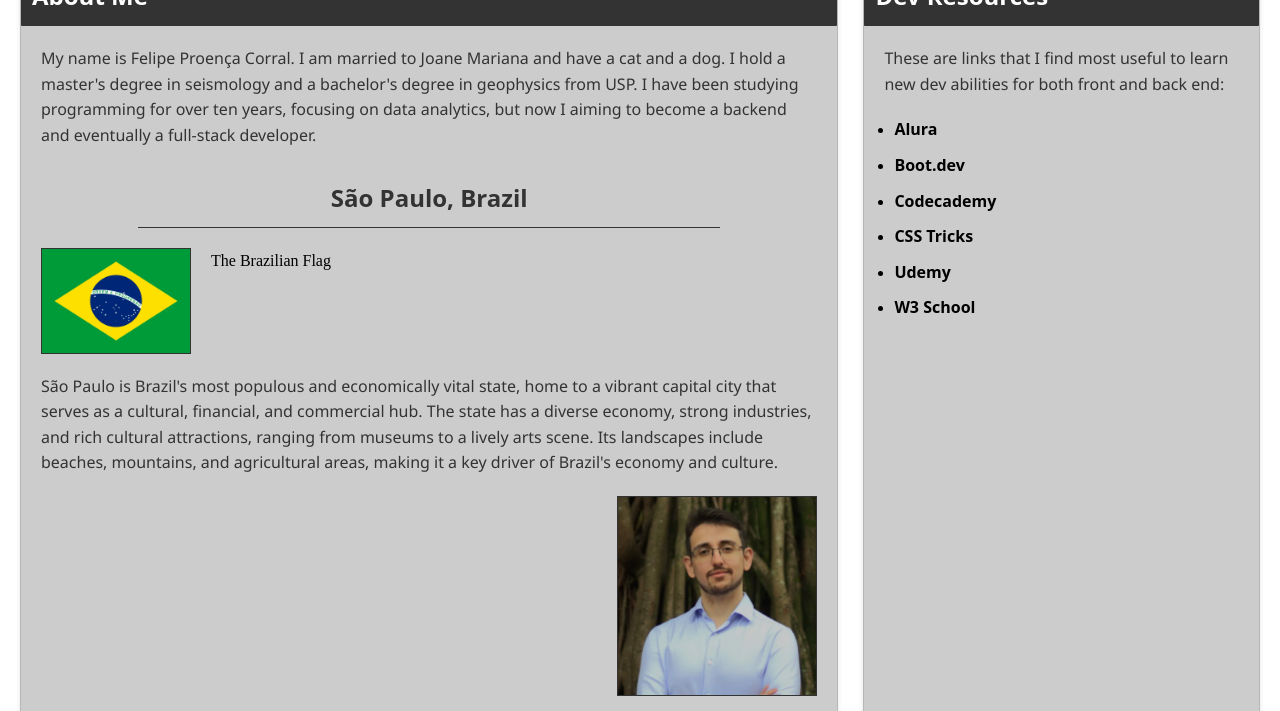
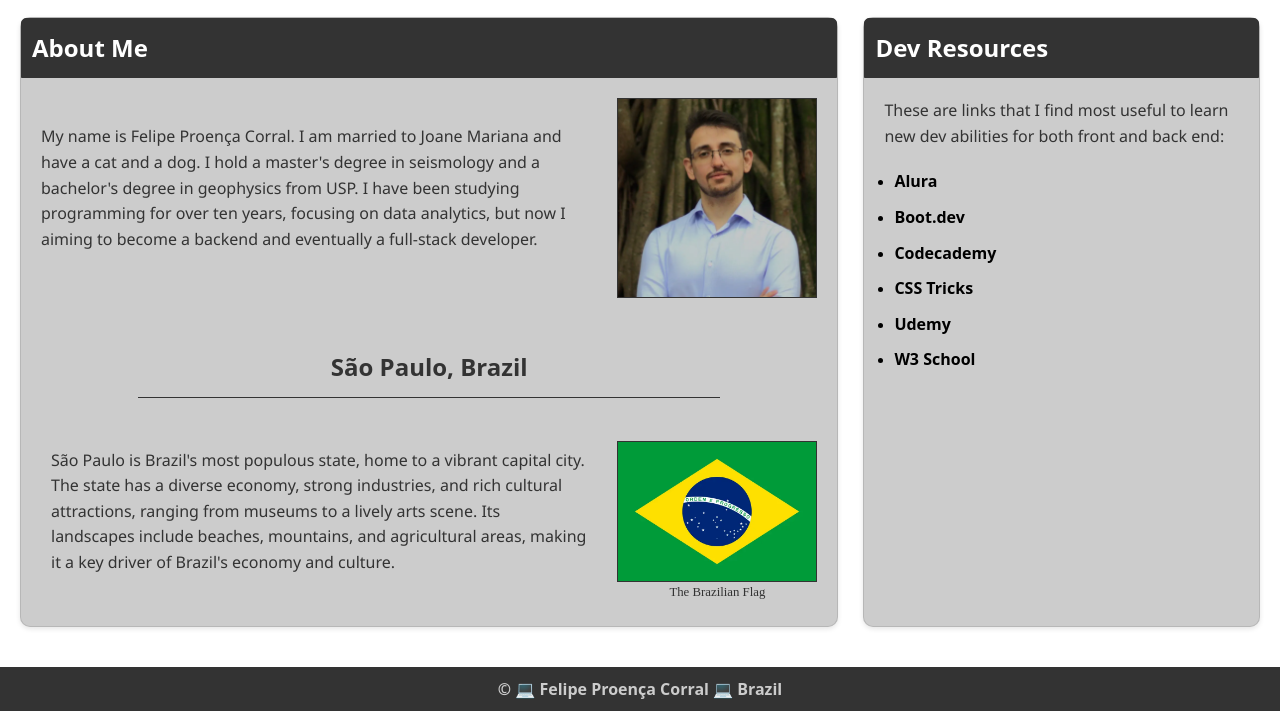
Before and after one commit to FPC25/wdd131, a plain HTML site: page index.html in a window 1280 px wide. Shown: the part 167-878 px from the top of the page. Drawn offline with Linux system fonts and the light colour scheme; a web font is replaced by a local one.

Commit message:
Refactor About Me section layout and improve styling for better readability

```diff
--- a/index.html
+++ b/index.html
@@ -27,19 +27,15 @@
         <section class="card">
             <h2>About Me</h2>
             <div class="content-wrapper">
-                <div class="main-content">
-                    <p>My name is Felipe Proença Corral. I am married to Joane Mariana and have a cat and a dog. I hold a master's degree in seismology and a bachelor's degree in geophysics from USP. I have been studying programming for over ten years, focusing on data analytics, but now I aiming to become a backend and eventually a full-stack developer.</p>
+                <p id="intro-text">My name is Felipe Proença Corral. I am married to Joane Mariana and have a cat and a dog. I hold a master's degree in seismology and a bachelor's degree in geophysics from USP. I have been studying programming for over ten years, focusing on data analytics, but now I aiming to become a backend and eventually a full-stack developer.</p>
+                <img id="profile-pic" src="images/profile.webp" alt="Profile photo">
 
-                    <h2>São Paulo, Brazil</h2>
-                    <figure>
-                        <img src="images/Flag_of_Brazil.webp" alt="Brazilian Flag">
-                        <figcaption>The Brazilian Flag</figcaption>
-                    </figure>
-                    <p>São Paulo is Brazil's most populous and economically vital state, home to a vibrant capital city that serves as a cultural, financial, and commercial hub. The state has a diverse economy, strong industries, and rich cultural attractions, ranging from museums to a lively arts scene. Its landscapes include beaches, mountains, and agricultural areas, making it a key driver of Brazil's economy and culture.</p>
-                </div>
-                <aside class="profile-image">
-                    <img src="images/profile.webp" alt="Profile photo">
-                </aside>
+                <h2 id="state">São Paulo, Brazil</h2>
+                <figure id="flag">
+                    <img src="images/Flag_of_Brazil.webp" alt="Brazilian Flag">
+                    <figcaption>The Brazilian Flag</figcaption>
+                </figure>
+                <p id="state-summary">São Paulo is Brazil's most populous state, home to a vibrant capital city. The state has a diverse economy, strong industries, and rich cultural attractions, ranging from museums to a lively arts scene. Its landscapes include beaches, mountains, and agricultural areas, making it a key driver of Brazil's economy and culture.</p>
             </div>
         </section>
         <aside class="card">
@@ -56,7 +52,7 @@
         </aside>
     </main>
     <footer>
-        <p>&copy; <span id="currentyear"></span> &#1281807; Felipe Proença Corral &#128187; Brazil</p>
+        <p>&copy; <span id="currentyear"></span> &#128187; Felipe Proença Corral &#128187; Brazil</p>
         <p id="lastModified"></p>
     </footer>
 </body>
--- a/styles/base.css
+++ b/styles/base.css
@@ -8,7 +8,10 @@
     --accent-color-2: #000;
 }
 
-h1, h2, a, footer p {
+h1,
+h2,
+a,
+footer p {
     font-family: "Baumans", system-ui;
     font-weight: 400;
     font-style: normal;
@@ -18,6 +21,7 @@ h1, h2, a, footer p {
 
 h1 {
     text-align: center;
+    padding: 25px;
 }
 
 h2 {
@@ -25,14 +29,13 @@ h2 {
     background-color: var(--primary-color);
 }
 
-p{
+p {
     margin-bottom: 1rem;
     color: var(--primary-color);
     font-family: "Noto Sans", sans-serif;
     font-weight: normal;
     font-style: normal;
-    font-variation-settings:
-      "wdth" 100;
+    font-size: clamp(1rem, 1vw, 3rem);
 }
 
 body {
@@ -58,7 +61,7 @@ nav a {
     color: var(--secondary-color);
     text-decoration: none;
     padding: 1.2rem;
-    font-size: 1.1rem;
+    font-size: clamp(1rem, 1.5vw, 1.4rem);
 }
 
 nav a:hover {
@@ -80,9 +83,9 @@ main {
     background: var(--accent-color-1);
     border-radius: 10px;
     padding: 20px;
-    box-shadow: 0 2px 5px rgba(0,0,0,0.1);
+    box-shadow: 0 2px 5px rgba(0, 0, 0, 0.1);
     margin-bottom: 20px;
-    border: 1px solid rgba(0,0,0,0.1);
+    border: 1px solid rgba(0, 0, 0, 0.1);
 }
 
 .card h2 {
@@ -97,19 +100,57 @@ main {
 
 /* Section styles */
 
-.card img {
-    max-width: 200px;
-    float: right;
-    margin: 0 0 20px 20px;
+.content-wrapper {
+    display: grid;
+    grid-template-columns: 1fr 200px;
+    grid-template-rows: auto;
+    gap: 20px;
+    margin-top: 20px;
+    align-items: center;
+}
+
+/* Add styles for the main content */
+#intro-text {
+    grid-column: 1 / 2;
+    grid-row: 1 / 2;
+}
+
+#profile-pic {
+    grid-column: 2 / 3;
+    grid-row: 1 / 2;
+    max-width: 100%;
+    border: 1px solid var(--primary-color);
+    place-items: center;
+}
+
+#state {
+    grid-column: 1 / 3;
+    grid-row: 2 / 3;
+}
+
+#state-summary {
+    grid-column: 1 / 2;
+    grid-row: 3 / 4;
+    padding: 10px;
+}
+
+#flag {
+    grid-column: 2 / 3;
+    grid-row: 3 / 4;
+    display: flex;
+    flex-direction: column;
+    align-items: center;
+    align-items: center;
+}
+
+#flag img {
+    max-width: 100%;
     border: 1px solid var(--primary-color);
 }
 
-/* Add new styles for flag image */
-.card img[src*="Flag"] {
-    max-width: 150px;
-    float: left;
-    margin: 0 20px 20px 0;
-
+#flag figcaption {
+    font-size: clamp(0.8rem, 1vw, 1rem);
+    color: var(--primary-color);
 }
 
 /* Add styles for location title */
@@ -121,23 +162,15 @@ main {
     border: none;
     margin-top: 20px;
     padding: 10px;
-    border-bottom: 1px solid var(--primary-color);  /* Add this line */
-    /* padding-bottom: 15px;  Add this line */
-    width: 75%;  /* Add this line */
-    margin-left: auto;  /* Add this line */
-    margin-right: auto;  /* Add this line */
+    border-bottom: 1px solid var(--primary-color);
+    width: 75%;
+    margin-left: auto;
+    margin-right: auto;
 }
 
 /* Paragraph spacing */
 .card p {
     margin-bottom: 20px;
-    clear: both;
-}
-
-/* Clear floats after sections */
-.card::after {
-    content: "";
-    display: table;
     clear: both;
 }
 
@@ -149,10 +182,11 @@ main {
 .card a {
     color: var(--accent-color-2);
     text-decoration: none;
+    font-size: clamp(1rem, 1vw, 3rem);
 }
 
 .card a:hover {
-    color:  var(--primary-color);
+    color: var(--primary-color);
     text-decoration: underline;
 }
 
```
